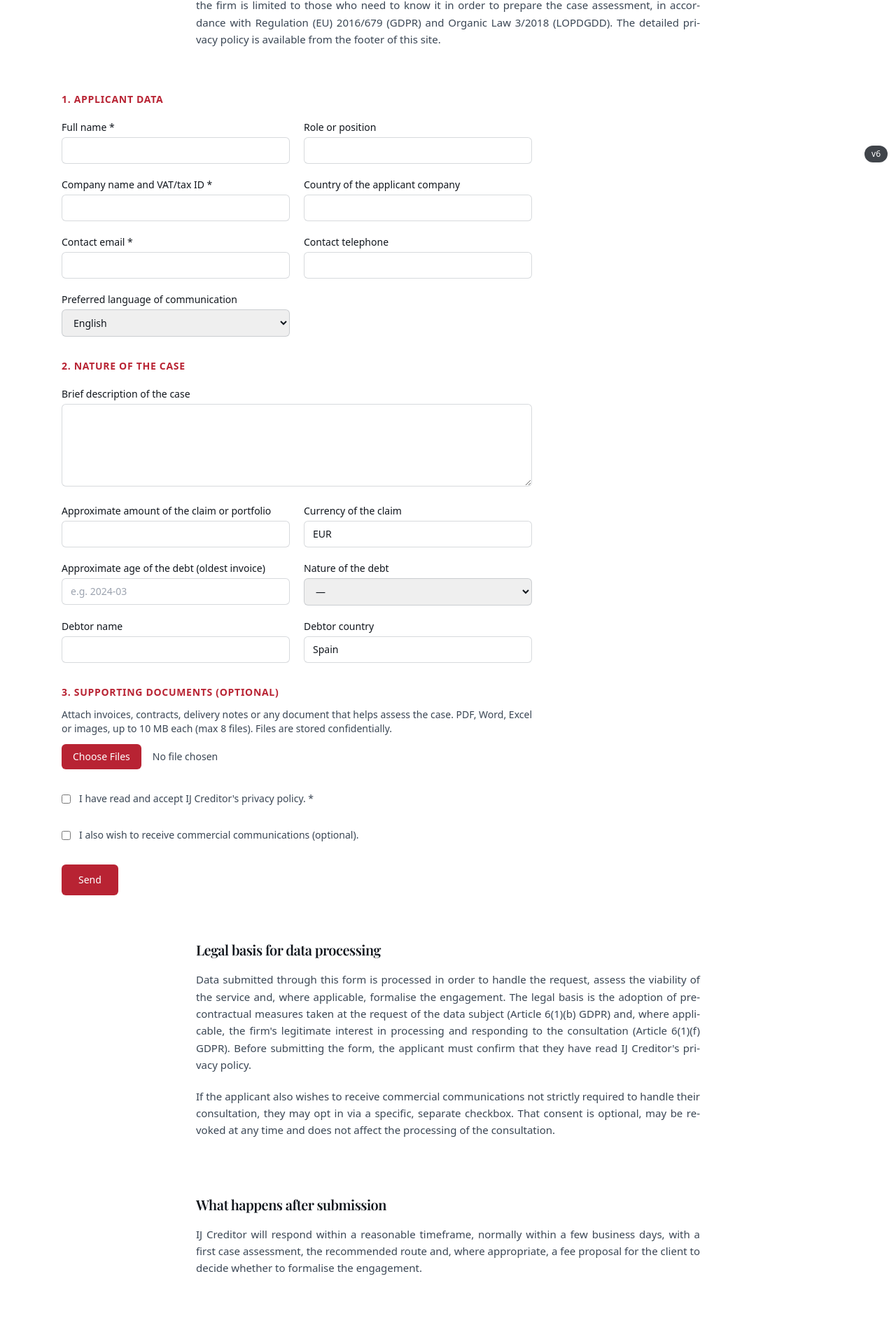
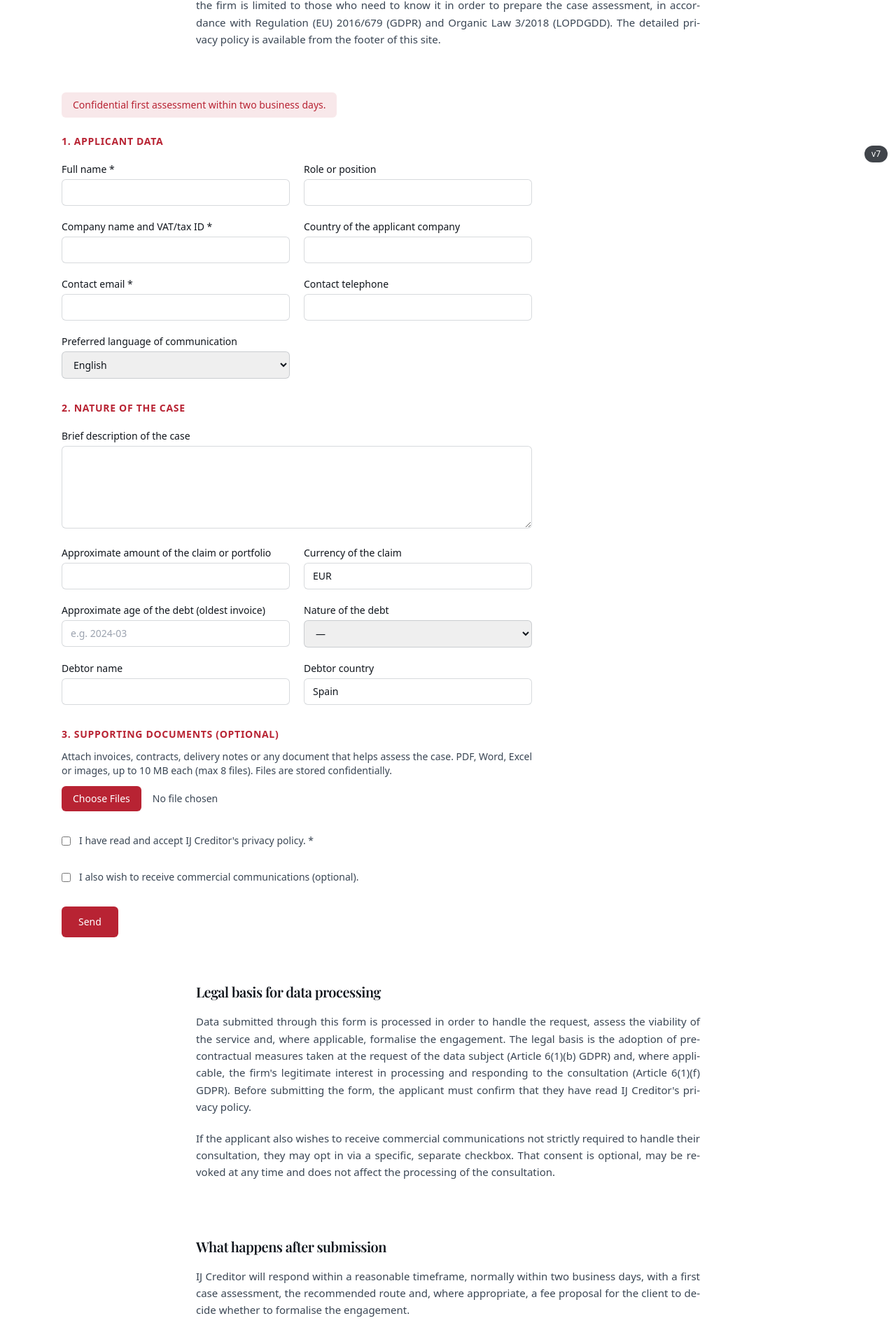
Before and after one commit to igorgolas/iurisingles, a Next.js app: page /request-a-proposal in a window 1280 px wide. Shown: the part 556-2476 px from the top of the page at 70% size. Built offline with nearby package versions, Linux system fonts and the light colour scheme; a web font is replaced by a local one.

Commit message:
Add response-time SLA (two business days) to Request a Proposal page; v7

```diff
--- a/app/request-a-proposal/page.tsx
+++ b/app/request-a-proposal/page.tsx
@@ -21,6 +21,9 @@ export default function Page() {
         ]} />
       </Block>
       <Container className="py-6">
+        <p className="mb-6 inline-block rounded-md bg-accent/10 px-4 py-2 text-sm font-medium text-accent">
+          Confidential first assessment within two business days.
+        </p>
         <LeadForm variant="proposal" />
       </Container>
       <Block title="Legal basis for data processing">
@@ -31,7 +34,7 @@ export default function Page() {
       </Block>
       <Block title="What happens after submission">
         <Prose paragraphs={[
-          "IJ Creditor will respond within a reasonable timeframe, normally within a few business days, with a first case assessment, the recommended route and, where appropriate, a fee proposal for the client to decide whether to formalise the engagement.",
+          "IJ Creditor will respond within a reasonable timeframe, normally within two business days, with a first case assessment, the recommended route and, where appropriate, a fee proposal for the client to decide whether to formalise the engagement.",
         ]} />
       </Block>
     </>
--- a/components/LeadForm.tsx
+++ b/components/LeadForm.tsx
@@ -188,7 +188,7 @@ export default function LeadForm({ variant }: { variant: "proposal" | "contact"
         {status === "uploading" ? "Uploading documents…" : status === "sending" ? "Sending…" : "Send"}
       </button>
       {status === "ok" ? (
-        <p className="text-sm text-green-700">Thank you. You will receive a confidential first assessment, normally within a few business days.</p>
+        <p className="text-sm text-green-700">Thank you. You will receive a confidential first assessment within two business days.</p>
       ) : null}
       {status === "error" ? (
         <p className="text-sm text-red-700">Something went wrong. Please email us at ijcreditor@ijcreditor.es.{errorMsg ? <span className="mt-1 block text-xs opacity-70">{errorMsg}</span> : null}</p>
--- a/lib/version.ts
+++ b/lib/version.ts
@@ -1,3 +1,3 @@
 // Bump this string on every change. The pill in the corner shows it,
 // so you can confirm in your browser that the new version is live.
-export const VERSION = "v6";
+export const VERSION = "v7";
```
